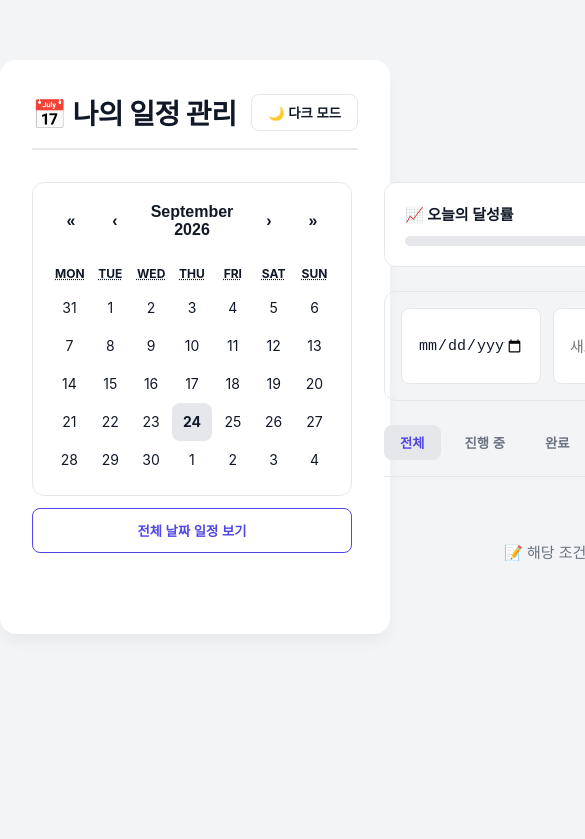
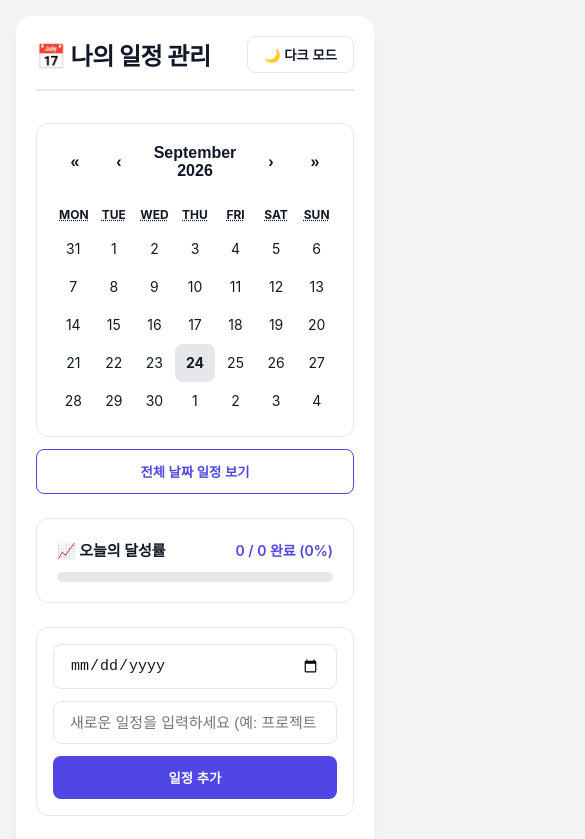
Before and after one commit to jflower52/todolist, a React (Vite) app: page / in a window 390 px wide. Shown: the top 839 px of the page, 585 px wide, since content can reach past the window. Built offline with nearby package versions, Linux system fonts and the light colour scheme.

Commit message:
반응형 수정

```diff
--- a/src/App.css
+++ b/src/App.css
@@ -24,10 +24,10 @@ body {
   background-color: var(--bg-color);
   margin: 0;
   padding: 0;
-  transition: background-color 0.3s ease; /* 부드러운 배경색 전환 */
+  transition: background-color 0.3s ease;
 }
 
-/* 대시보드 메인 레이아웃 확판 */
+/* 대시보드 메인 레이아웃 */
 .dashboard {
   max-width: 1000px;
   margin: 60px auto;
@@ -241,6 +241,7 @@ body {
   margin-bottom: 24px;
   padding-bottom: 16px;
   border-bottom: 1px solid var(--border-color);
+  flex-wrap: wrap; /* 좁아지면 줄바꿈 되도록 설정 */
 }
 .filter-tabs button {
   padding: 8px 16px;
@@ -320,6 +321,7 @@ body {
   border-radius: 20px;
   font-size: 13px;
   font-weight: 600;
+  white-space: nowrap; /* 날짜가 줄바꿈되지 않도록 방지 */
 }
 
 .todo-text {
@@ -344,6 +346,7 @@ body {
   cursor: pointer;
   font-size: 13px;
   font-weight: 600;
+  white-space: nowrap;
 }
 .edit-btn {
   color: var(--text-main);
@@ -372,3 +375,53 @@ body {
   color: var(--text-muted);
   font-size: 15px;
 }
+
+/* =========================================
+   📱 반응형 모바일 웹 대응 (Media Queries)
+========================================= */
+@media (max-width: 768px) {
+  .dashboard {
+    margin: 16px; /* 폰 화면에서는 바깥 여백을 줄여 공간 확보 */
+    padding: 20px;
+  }
+
+  .dashboard-header h1 {
+    font-size: 24px; /* 모바일에서는 제목 크기를 살짝 줄임 */
+  }
+
+  .dashboard-content {
+    grid-template-columns: 1fr; /* 2단 분리를 해제하고 세로 1줄로 배치 */
+    gap: 24px;
+  }
+
+  .input-section {
+    flex-direction: column; /* 폼 요소들을 세로로 쌓음 */
+  }
+
+  .date-input {
+    width: 100%;
+  }
+
+  .add-btn {
+    width: 100%;
+    padding: 12px; /* 버튼을 누르기 쉽게 크기 키움 */
+  }
+
+  .todo-item {
+    flex-direction: column; /* 리스트 내부 항목도 좁아지면 위아래로 분리 */
+    align-items: flex-start;
+    gap: 16px;
+  }
+
+  .todo-actions {
+    margin-left: 0;
+    width: 100%;
+    display: flex;
+    justify-content: flex-end; /* 버튼을 우측 정렬 */
+  }
+
+  .edit-inputs {
+    flex-direction: column;
+    width: 100%;
+  }
+}
```
